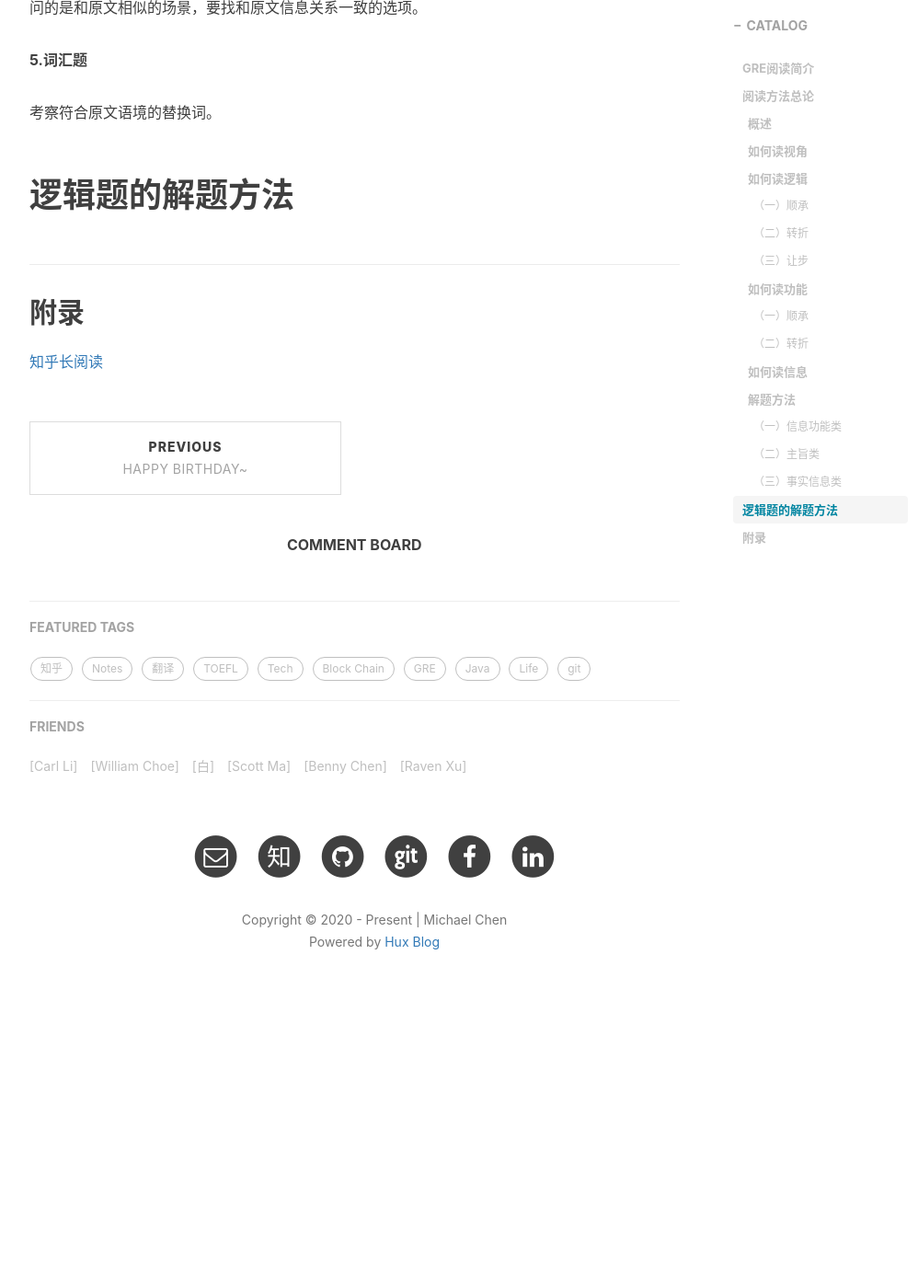
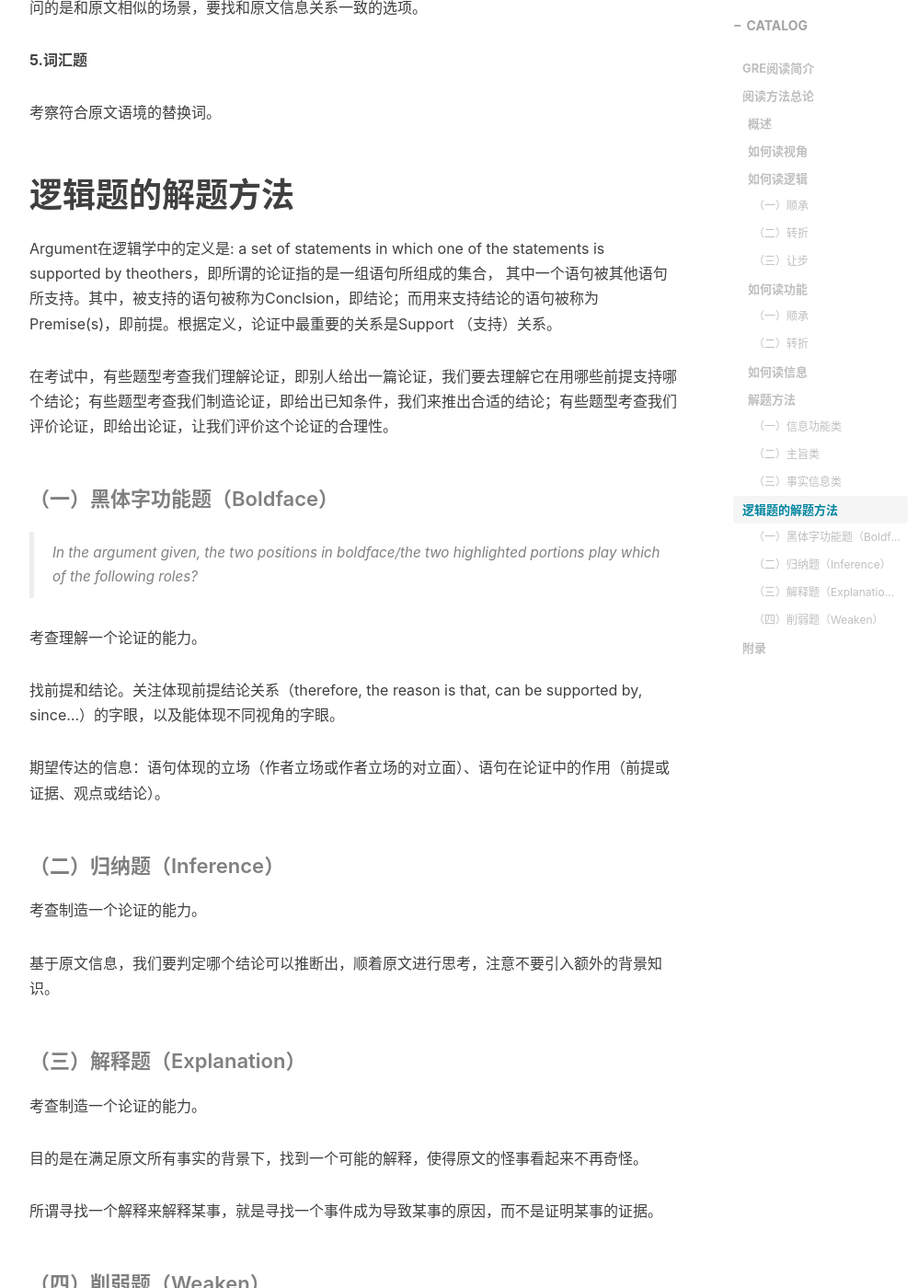
Before and after one commit to MessiahChen/MessiahChen.github.io, a Jekyll site: the page built from _posts/2020-08-08-GRE-V2.markdown, in a window 1280 px wide and 1400 px high, scrolled down 6389 px. Shown: the whole window at 92% size, without its empty margins (233-1231 px from the left). Built offline with Jekyll 4.4.1, drawn with Linux system fonts in a browser that asks for light colours; nearby versions of some CDN libraries; comment, search, counter and statistics services are not loaded; before the commit the page ends 7517 px from its top, so only the background shows below that.

Commit message:
update post

```diff
--- a/_posts/2020-08-08-GRE-V2.markdown
+++ b/_posts/2020-08-08-GRE-V2.markdown
@@ -181,7 +181,35 @@ tags:
 
 # 逻辑题的解题方法
 
+Argument在逻辑学中的定义是: a set of statements in which one of the statements is supported by theothers，即所谓的论证指的是一组语句所组成的集合， 其中一个语句被其他语句所支持。其中，被支持的语句被称为Conclsion，即结论；而用来支持结论的语句被称为Premise(s)，即前提。根据定义，论证中最重要的关系是Support （支持）关系。
 
+在考试中，有些题型考查我们理解论证，即别人给出一篇论证，我们要去理解它在用哪些前提支持哪个结论；有些题型考查我们制造论证，即给出已知条件，我们来推出合适的结论；有些题型考查我们评价论证，即给出论证，让我们评价这个论证的合理性。
+
+#### （一）黑体字功能题（Boldface）
+
+> In the argument given, the two positions in boldface/the two highlighted portions play which of the following roles?
+
+考查理解一个论证的能力。
+
+找前提和结论。关注体现前提结论关系（therefore, the reason is that, can be supported by, since...）的字眼，以及能体现不同视角的字眼。
+
+期望传达的信息：语句体现的立场（作者立场或作者立场的对立面）、语句在论证中的作用（前提或证据、观点或结论）。
+
+#### （二）归纳题（Inference）
+
+考查制造一个论证的能力。
+
+基于原文信息，我们要判定哪个结论可以推断出，顺着原文进行思考，注意不要引入额外的背景知识。
+
+#### （三）解释题（Explanation）
+
+考查制造一个论证的能力。
+
+目的是在满足原文所有事实的背景下，找到一个可能的解释，使得原文的怪事看起来不再奇怪。
+
+所谓寻找一个解释来解释某事，就是寻找一个事件成为导致某事的原因，而不是证明某事的证据。
+
+#### （四）削弱题（Weaken）
 
 
 
```
